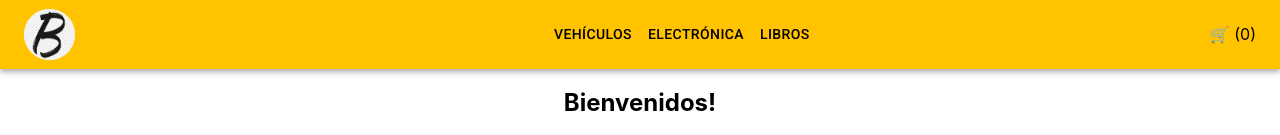
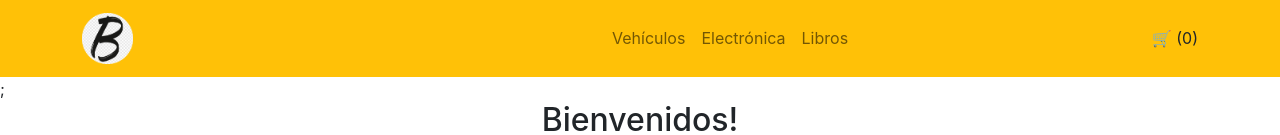
Before and after one commit to nicolas-jb/CoderReact, a React (Create React App) app in the folder myecommerce_bernardelli/: page / in a window 1280 px wide. Shown: the top 135 px of the page. Built offline with nearby package versions, Linux system fonts and the light colour scheme.

Commit message:
Modify NavBar, apply bootstrap

```diff
--- a/myecommerce_bernardelli/package.json
+++ b/myecommerce_bernardelli/package.json
@@ -10,7 +10,9 @@
     "@testing-library/jest-dom": "^5.16.2",
     "@testing-library/react": "^12.1.4",
     "@testing-library/user-event": "^13.5.0",
+    "bootstrap": "^5.1.3",
     "react": "^17.0.2",
+    "react-bootstrap": "^2.2.2",
     "react-dom": "^17.0.2",
     "react-scripts": "^4.0.3",
     "web-vitals": "^2.1.4"
--- a/myecommerce_bernardelli/public/index.html
+++ b/myecommerce_bernardelli/public/index.html
@@ -16,6 +16,12 @@
     <link
       rel="stylesheet"
       href="https://fonts.googleapis.com/icon?family=Material+Icons"
+    />
+    <link
+      rel="stylesheet"
+      href="https://cdn.jsdelivr.net/npm/bootstrap@5.1.3/dist/css/bootstrap.min.css"
+      integrity="sha384-1BmE4kWBq78iYhFldvKuhfTAU6auU8tT94WrHftjDbrCEXSU1oBoqyl2QvZ6jIW3"
+      crossorigin="anonymous"
     />
     <link rel="apple-touch-icon" href="%PUBLIC_URL%/logo192.png" />
     <!--
--- a/myecommerce_bernardelli/src/Components/NavBar.jsx
+++ b/myecommerce_bernardelli/src/Components/NavBar.jsx
@@ -1,113 +1,25 @@
-import * as React from "react";
-import AppBar from "@mui/material/AppBar";
-import Box from "@mui/material/Box";
-import Toolbar from "@mui/material/Toolbar";
-import IconButton from "@mui/material/IconButton";
-import Typography from "@mui/material/Typography";
-import Menu from "@mui/material/Menu";
-import MenuIcon from "@mui/icons-material/Menu";
-import Container from "@mui/material/Container";
-import Button from "@mui/material/Button";
-import MenuItem from "@mui/material/MenuItem";
+import React from "react";
+import { Navbar, Container, Nav } from "react-bootstrap";
 import CartWidget from "./CartWidget";
 import logo from "../logo.png";
 
-const pages = ["Vehículos", "Electrónica", "Libros"];
-
-
-export default function NavBar({quantityProduct}) {
-  const [anchorElNav, setAnchorElNav] = React.useState(null);
-  //const [anchorElUser, setAnchorElUser] = React.useState(null);
-
-  const handleOpenNavMenu = (event) => {
-    setAnchorElNav(event.currentTarget);
-  };
-  /*const handleOpenUserMenu = (event) => {
-    setAnchorElUser(event.currentTarget);
-  };*/
-
-  const handleCloseNavMenu = () => {
-    setAnchorElNav(null);
-  };
-
-  /*const handleCloseUserMenu = () => {
-    setAnchorElUser(null);
-  };*/
-
+export default function NavBar({ quantityProduct }) {
   return (
-    <AppBar position="static" style ={{backgroundColor:"#FFC300"}}>
-      <Container maxWidth="xl">
-        <Toolbar disableGutters>
-          <Typography
-            variant="h6"
-            noWrap
-            component="div"
-            sx={{ mr: 2, display: { xs: "none", md: "flex" } }}
-          >
+    <>
+      <Navbar bg="warning">
+        <Container>
+          <Navbar.Brand href="#home">
             <img alt="Logo" src={logo} width="10%" height="10%" />
-          </Typography>
-
-          <Box sx={{ flexGrow: 1, display: { xs: "flex", md: "none" }, color: "black"}}>
-            <IconButton
-              size="large"
-              aria-label="account of current user"
-              aria-controls="menu-appbar"
-              aria-haspopup="true"
-              onClick={handleOpenNavMenu}
-              color="inherit"
-            >
-              <MenuIcon />
-            </IconButton>
-            <Menu
-              id="menu-appbar"
-              anchorEl={anchorElNav}
-              anchorOrigin={{
-                vertical: "bottom",
-                horizontal: "left",
-              }}
-              keepMounted
-              transformOrigin={{
-                vertical: "top",
-                horizontal: "left",
-              }}
-              open={Boolean(anchorElNav)}
-              onClose={handleCloseNavMenu}
-              sx={{
-                display: { xs: "block", md: "none" },
-              }}
-            >
-              {pages.map((page) => (
-                <MenuItem key={page} onClick={handleCloseNavMenu}>
-                  <Typography textAlign="center">{page}</Typography>
-                </MenuItem>
-              ))}
-            </Menu>
-          </Box>
-          <Typography
-            variant="h6"
-            noWrap
-            component="div"
-            sx={{ flexGrow: 1, display: { xs: "flex", md: "none" } }}
-            align="center"
-          >
-            <img alt="Logo" src={logo} width="10%" height="10%" />
-          </Typography>
-          <Box sx={{ flexGrow: 1, display: { xs: "none", md: "flex" } }}>
-            {pages.map((page) => (
-              <Button
-                key={page}
-                onClick={handleCloseNavMenu}
-                sx={{ my: 2, color: "black", display: "block" }}
-              >
-                {page}
-              </Button>
-            ))}
-          </Box>
-          <Box sx={{ flexGrow: 0, color: "black"}}>
+          </Navbar.Brand>
+          <Nav className="me-auto" variant="black">
+            <Nav.Link href="#vehículos">Vehículos</Nav.Link>
+            <Nav.Link href="#electrónica">Electrónica</Nav.Link>
+            <Nav.Link href="#libros">Libros</Nav.Link>
+          </Nav>
             <CartWidget quantity={quantityProduct} />
-          </Box>
-        </Toolbar>
-      </Container>
-    </AppBar>
+        </Container>
+      </Navbar>
+      ;
+    </>
   );
 }
```
Also changed, not shown: 1 other file (tests, documents, lock files or other folders).
